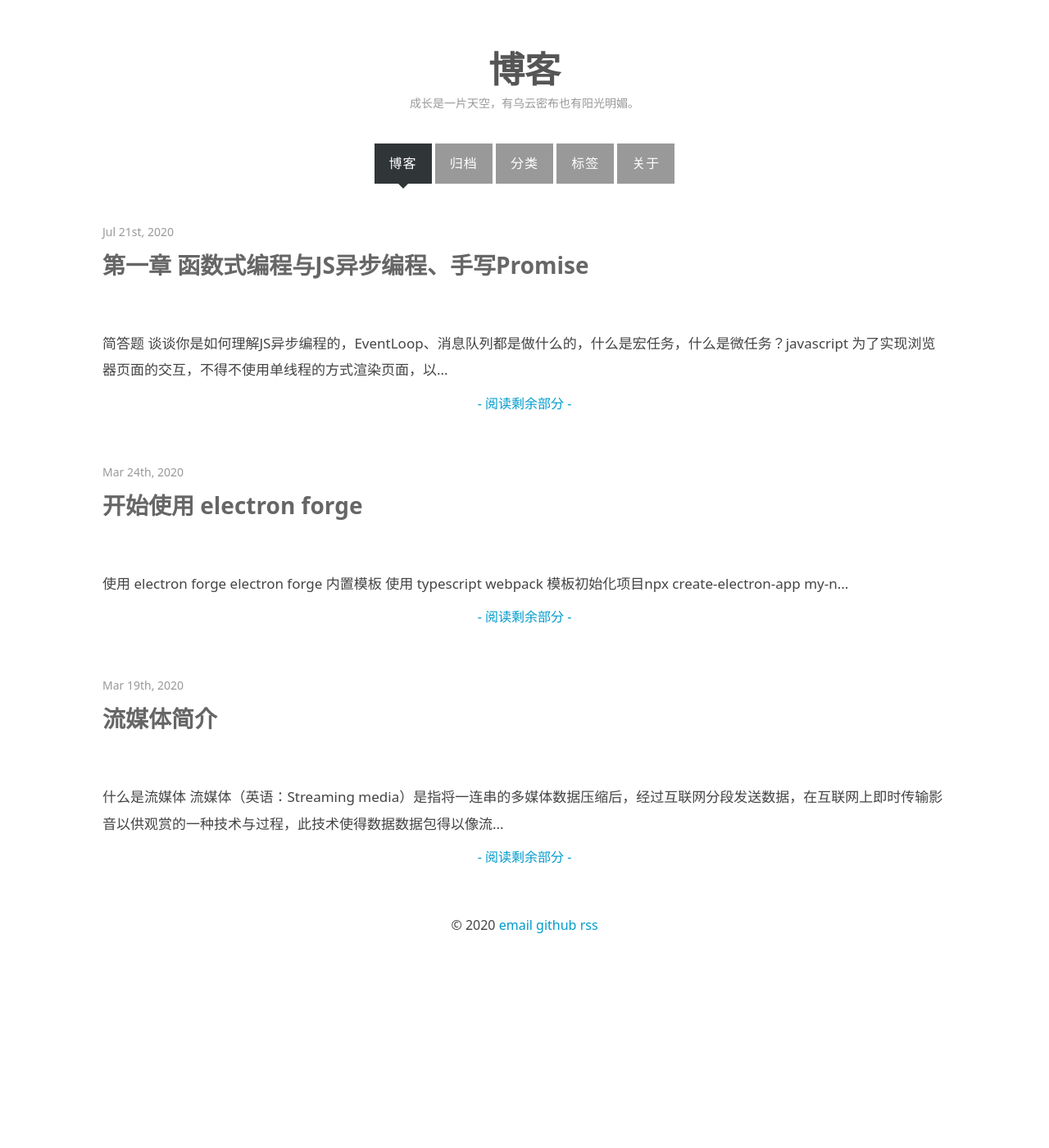
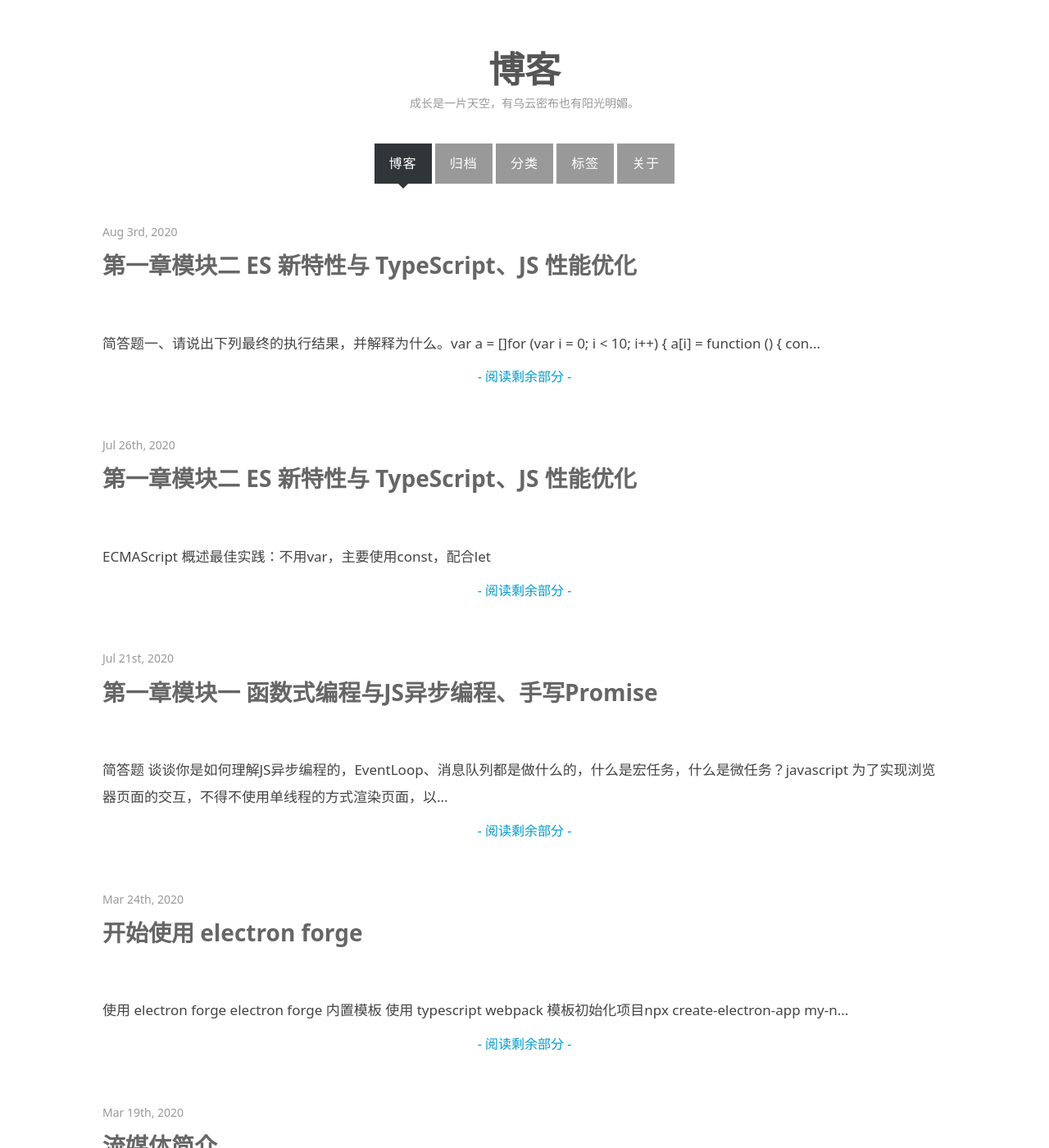
Before and after one commit to zlbcc/caorushizi.github.io, a Jekyll site: the page built from index.html, in a window 1280 px wide and 1400 px high. Shown: the whole window at 82% size. Built offline with Jekyll 4.4.1, drawn with Linux system fonts in a browser that asks for light colours; the list of posts is cut into pages by our own code; comment, search, counter and statistics services are not loaded.

Commit message:
part 1. homework

````diff
--- a/_posts/2020-07-21-chapter-one-homework.md
+++ b/_posts/2020-07-21-part-one-part-one-homework.md
@@ -1,6 +1,6 @@
 ---
 layout: post
-title: "第一章 函数式编程与JS异步编程、手写Promise"
+title: "第一章模块一 函数式编程与JS异步编程、手写Promise"
 date: 2020-7-21 22:42:00 +0800
 categories: ["大前端"]
 tags: ["泰康日记", "do homework"]
--- /dev/null
+++ b/_posts/2020-07-26-part-one-part-two-note.md
@@ -0,0 +1,11 @@
+---
+layout: post
+title: "第一章模块二 ES 新特性与 TypeScript、JS 性能优化"
+date: 2020-7-26 18:34:00 +0800
+categories: ["大前端"]
+tags: ["泰康日记", "take notes"]
+---
+
+### ECMAScript 概述
+
+最佳实践：不用var，主要使用const，配合let
--- /dev/null
+++ b/_posts/2020-08-03-part-one-part-two-homework.md
@@ -0,0 +1,68 @@
+---
+layout: post
+title: "第一章模块二 ES 新特性与 TypeScript、JS 性能优化"
+date: 2020-8-3 22:00:00 +0800
+categories: ["大前端"]
+tags: ["泰康日记", "do homework"]
+---
+
+### 简答题
+
+一、请说出下列最终的执行结果，并解释为什么。
+```js
+var a = []
+for (var i = 0; i < 10; i++) {
+  a[i] = function () {
+    console.log(i)
+  }
+}
+a[6]()
+```
+
+二、请说出下列最终的执行结果，并解释为什么。
+```js
+var tmp = 123
+if (true) {
+  console.log(tmp)
+  let tmp
+}
+```
+
+三、结合ES6新语法，用最简单的方式找出数组中的最小值。
+```js
+var arr = [12, 34, 32, 89, 4]
+```
+
+
+四、请详细说明var， let， const三种声明的方式之间的具体差别。
+
+五、请说出下面代码最终输出的结果，并解释为什么。
+```js
+var a = 10
+var obj = {
+  a: 20,
+  fn () {
+    setTimeout(() => {
+      console.log(this.a)
+    })
+  }
+}
+
+obj.fn()
+```
+
+六、简述 Symbol 类型的用途。
+
+七、说说什么是浅拷贝，什么是深拷贝？
+
+八、请简述Typescript 和Javascript之间的关系。
+
+九、请谈谈你所认为的Typescript优缺点。
+
+十、描述引用计数的工作原理和优缺点。
+
+十一、描述标记整理算法的工作流程。
+
+十二、描述V8中新生代存储区垃圾回收的流程。
+
+十三、描述增量标记算法在何时使用以及工作原理。
````
